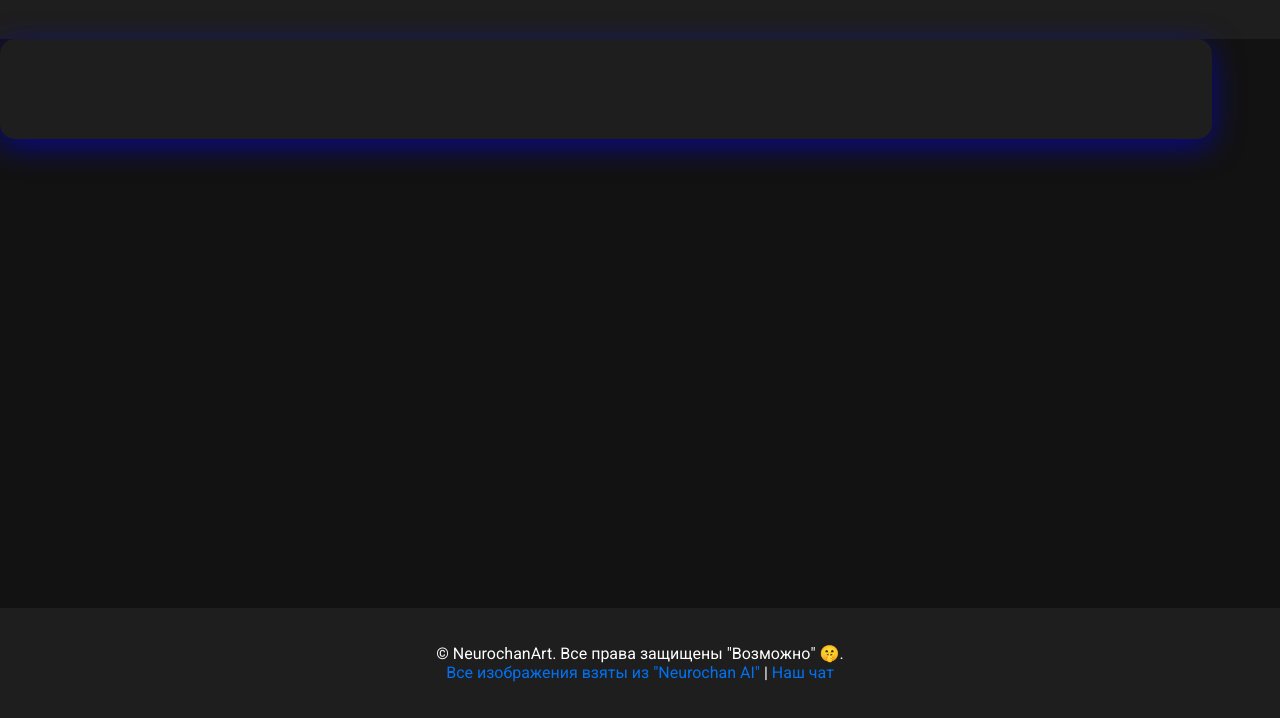
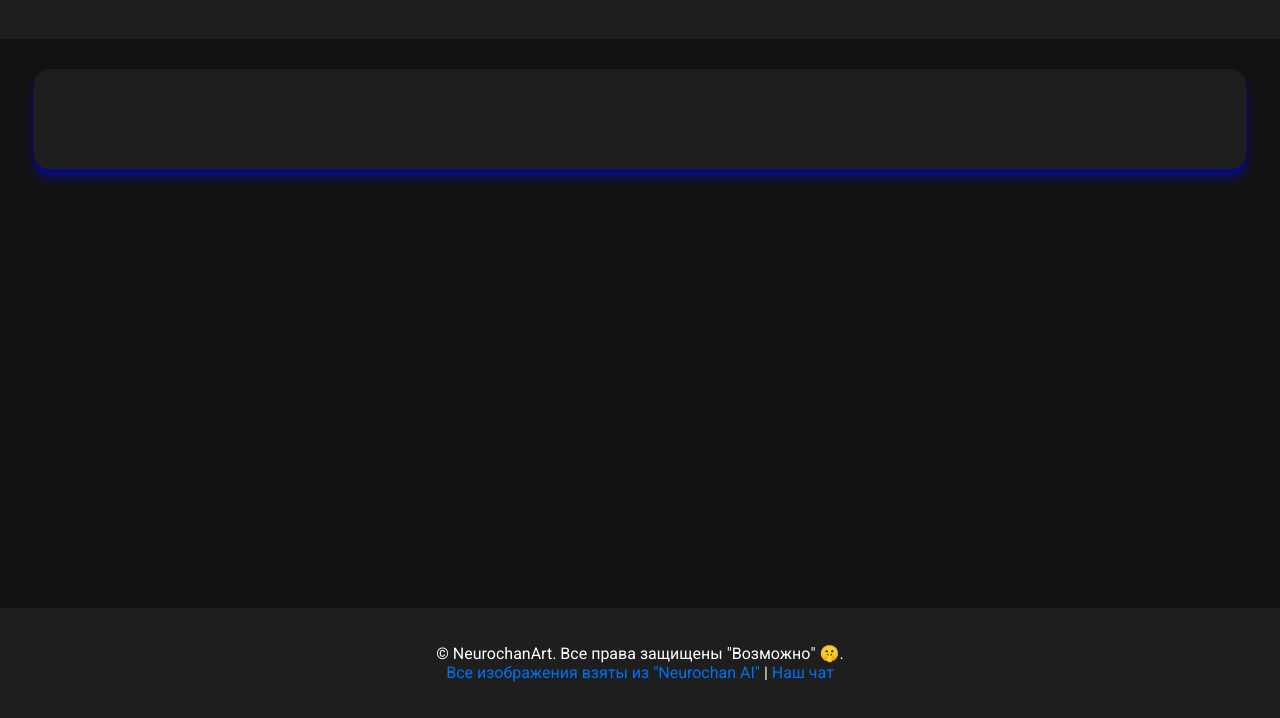
Before and after one commit to daniilgus/NeurochanArt.github.io, a website: page public/app.html in a window 1280 px wide. Shown: the part 82-800 px from the top of the page. Drawn offline with Linux system fonts and the light colour scheme; no server answers.

Commit message:
Update style.css

```diff
--- a/public/style.css
+++ b/public/style.css
@@ -81,8 +81,8 @@ body {
     background: var(--container-background);
     padding: 30px;
     border-radius: 15px;
-    box-shadow: 0 8px 30px rgba(0, 0, 255, 0.5);
-    margin: 30pxauto;
+    box-shadow: 0 8px 10px rgba(0, 0, 255, 0.5);
+    margin: 30px auto;
     width: 90%;
     max-width: 1200px;
 }
```
